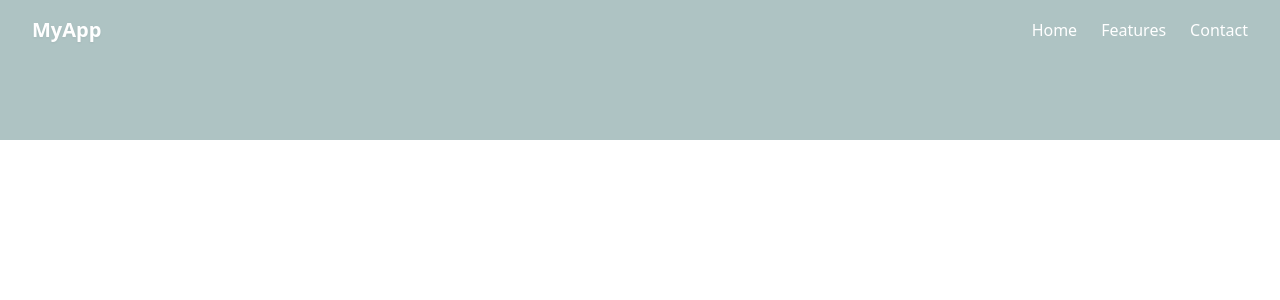
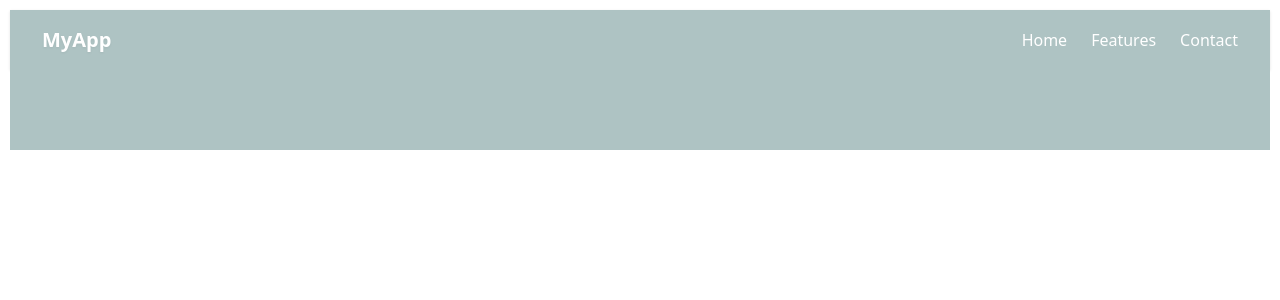
Before and after one commit to Prakhar-tech-spec/her-place, a React (Vite) app: page / in a window 1280 px wide. Shown: the top 300 px of the page. Built offline with nearby package versions, Linux system fonts and the light colour scheme.

Commit message:
Visual edit in Lovable
Edited UI in Lovable

```diff
--- a/src/pages/Index.tsx
+++ b/src/pages/Index.tsx
@@ -1,6 +1,5 @@
 const Index = () => {
-  return (
-    <div className="min-h-screen bg-white">
+  return <div className="min-h-screen bg-white px-[10px] py-[10px]">
       {/* Top container with navigation bar */}
       <div className="w-full [background-color:#aec3c3] py-4 px-8 shadow">
         <nav className="flex items-center justify-between">
@@ -29,8 +28,6 @@ const Index = () => {
       {/* Secondary container, same color, under navigation bar */}
       <div className="w-full [background-color:#aec3c3] py-10 px-8"></div>
       {/* The rest of the page remains a white canvas */}
-    </div>
-  );
+    </div>;
 };
-
 export default Index;
```
